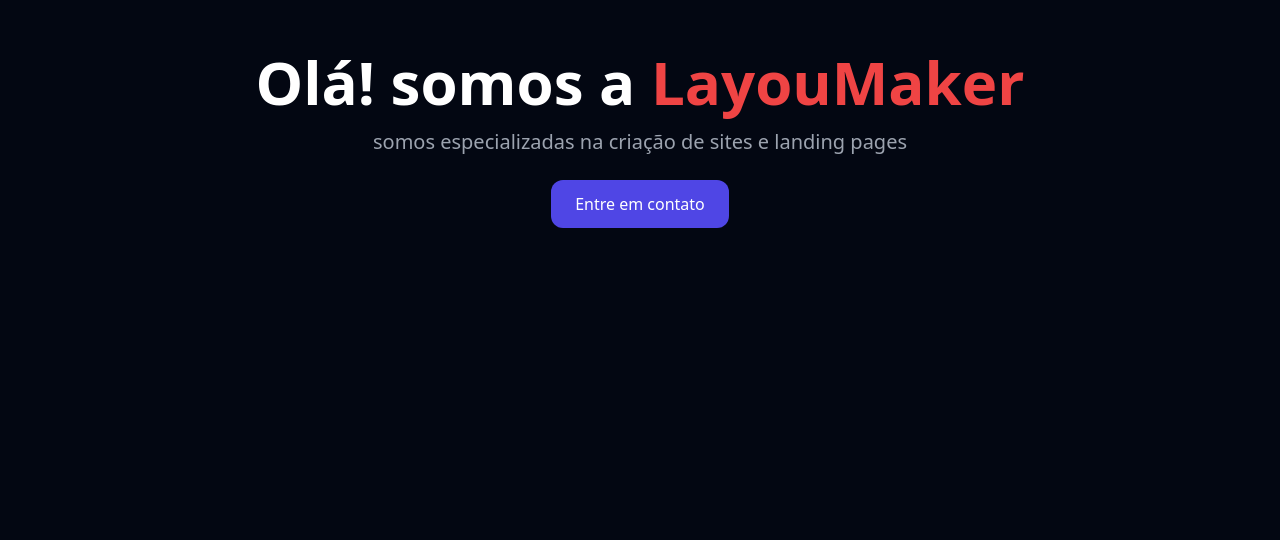
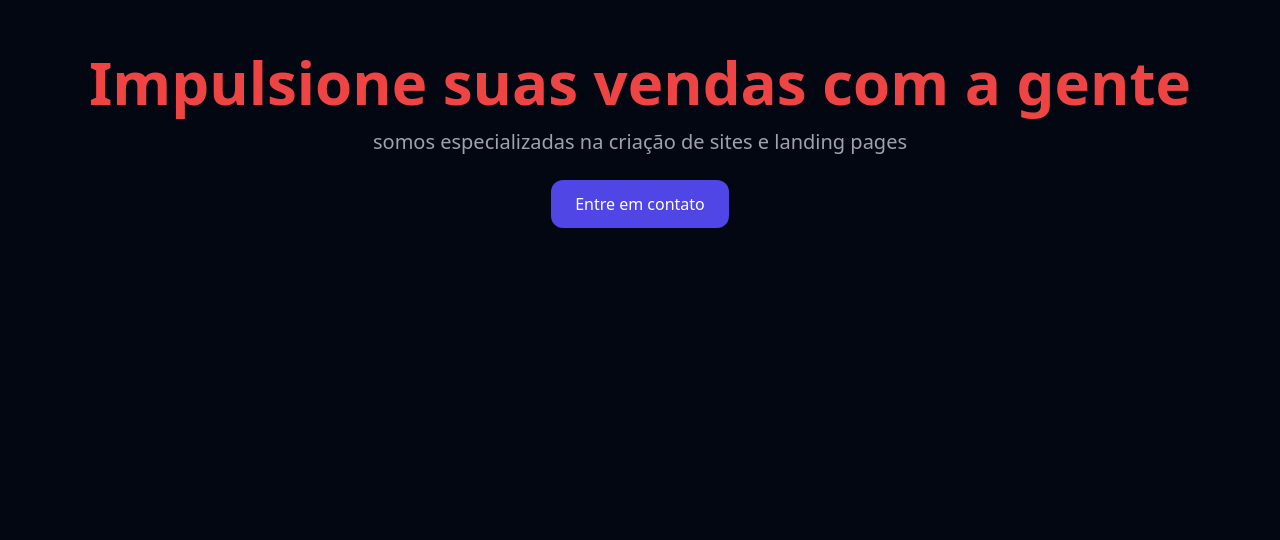
Before and after one commit to Tiago22a/ImpulsoDeVendas, a plain HTML site: page index.html in a window 1280 px wide. Shown: the part 260-800 px from the top of the page. Drawn offline with nearby package versions, Linux system fonts and the light colour scheme.

Commit message:
Update and rename tailwind.html to index.html

```diff
--- a/tailwind.html
+++ b/index.html
@@ -10,7 +10,7 @@
 
 <body class="bg-gray-950 text-white font-sans">
     <section class="min-h-screen flex flex-col justify-center items-center text-center px-4">
-        <h1 class="text-4xl md:text-6xl font-bold mb-4">Olá! somos a <span class="text-red-500">LayouMaker</span>
+        <h1 class="text-4xl md:text-6xl font-bold mb-4"><span class="text-red-500">Impulsione suas vendas com a gente</span>
 
         </h1>
         <p class="text-gray-400 text-lg md:text-xl">somos especializadas na criação de sites e landing pages</p>
```
